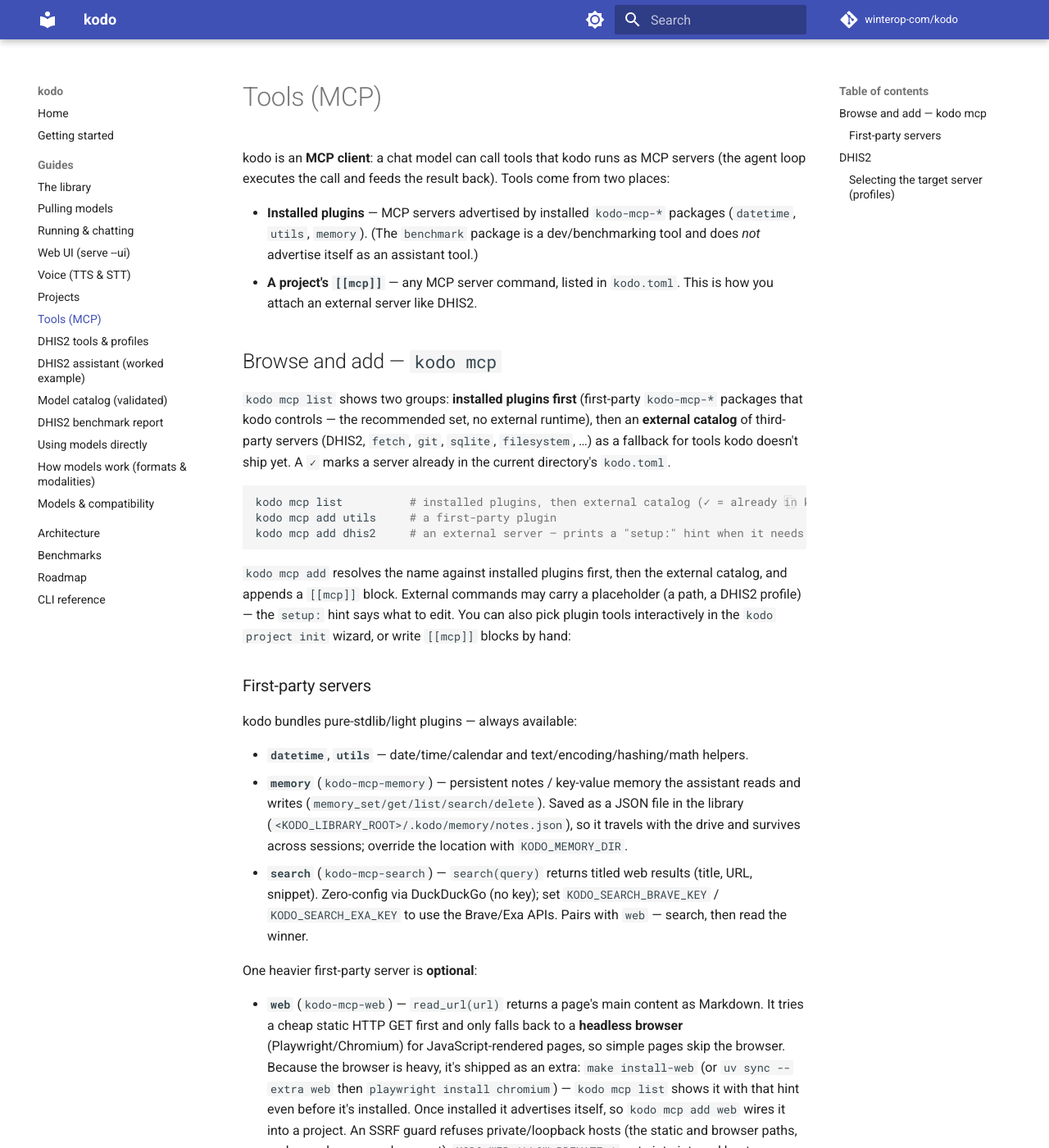
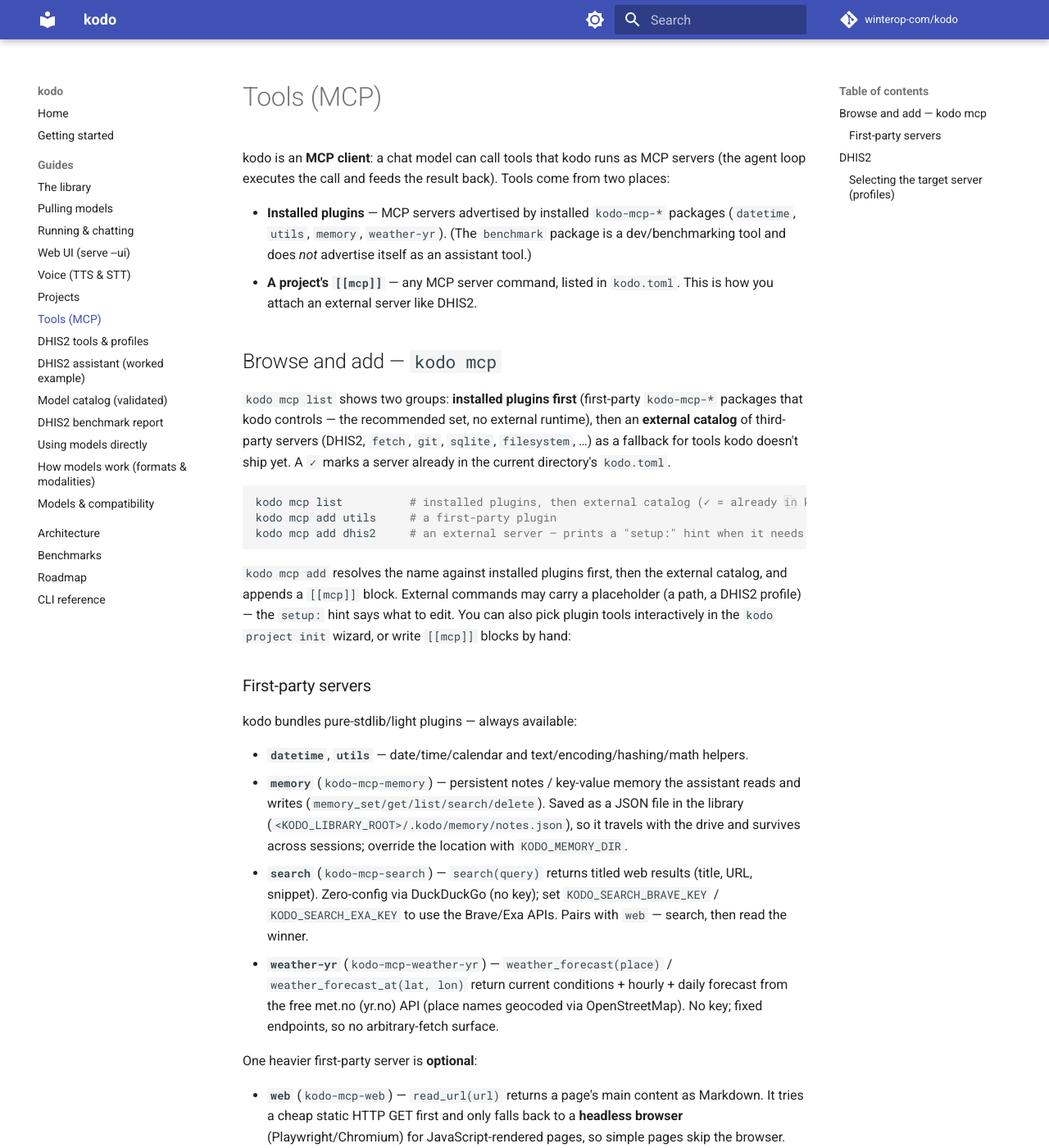
Before and after one commit to winterop-com/stabbur, an MkDocs documentation site: the page built from docs/guides/tools.md, in a window 1280 px wide and 1400 px high. Shown: the whole window at 82% size. Built offline with MkDocs 1.6.1 and Material for MkDocs 9.7.7, drawn with Linux system fonts in a browser that asks for light colours; comment, search, counter and statistics services are not loaded.

Commit message:
docs(weather): tools-weather-yr benchmark suite + tools guide + roadmap

```diff
--- a/docs/guides/tools.md
+++ b/docs/guides/tools.md
@@ -5,7 +5,7 @@
 from two places:
 
 - **Installed plugins** — MCP servers advertised by installed `kodo-mcp-*` packages
-  (`datetime`, `utils`, `memory`). (The `benchmark` package is a dev/benchmarking tool and
+  (`datetime`, `utils`, `memory`, `weather-yr`). (The `benchmark` package is a dev/benchmarking tool and
   does *not* advertise itself as an assistant tool.)
 - **A project's `[[mcp]]`** — any MCP server command, listed in `kodo.toml`. This is
   how you attach an external server like DHIS2.
@@ -42,6 +42,10 @@
   snippet). Zero-config via DuckDuckGo (no key); set `KODO_SEARCH_BRAVE_KEY` /
   `KODO_SEARCH_EXA_KEY` to use the Brave/Exa APIs. Pairs with `web` — search, then read the
   winner.
+- **`weather-yr`** (`kodo-mcp-weather-yr`) — `weather_forecast(place)` /
+  `weather_forecast_at(lat, lon)` return current conditions + hourly + daily forecast from the
+  free met.no (yr.no) API (place names geocoded via OpenStreetMap). No key; fixed endpoints, so
+  no arbitrary-fetch surface.
 
 One heavier first-party server is **optional**:
 
```
Also changed, not shown: ROADMAP.md (+5 -7 lines), packages/kodo-benchmark/src/kodo_benchmark/suites/tools-weather-yr.toml (added, +24 -0 lines).
